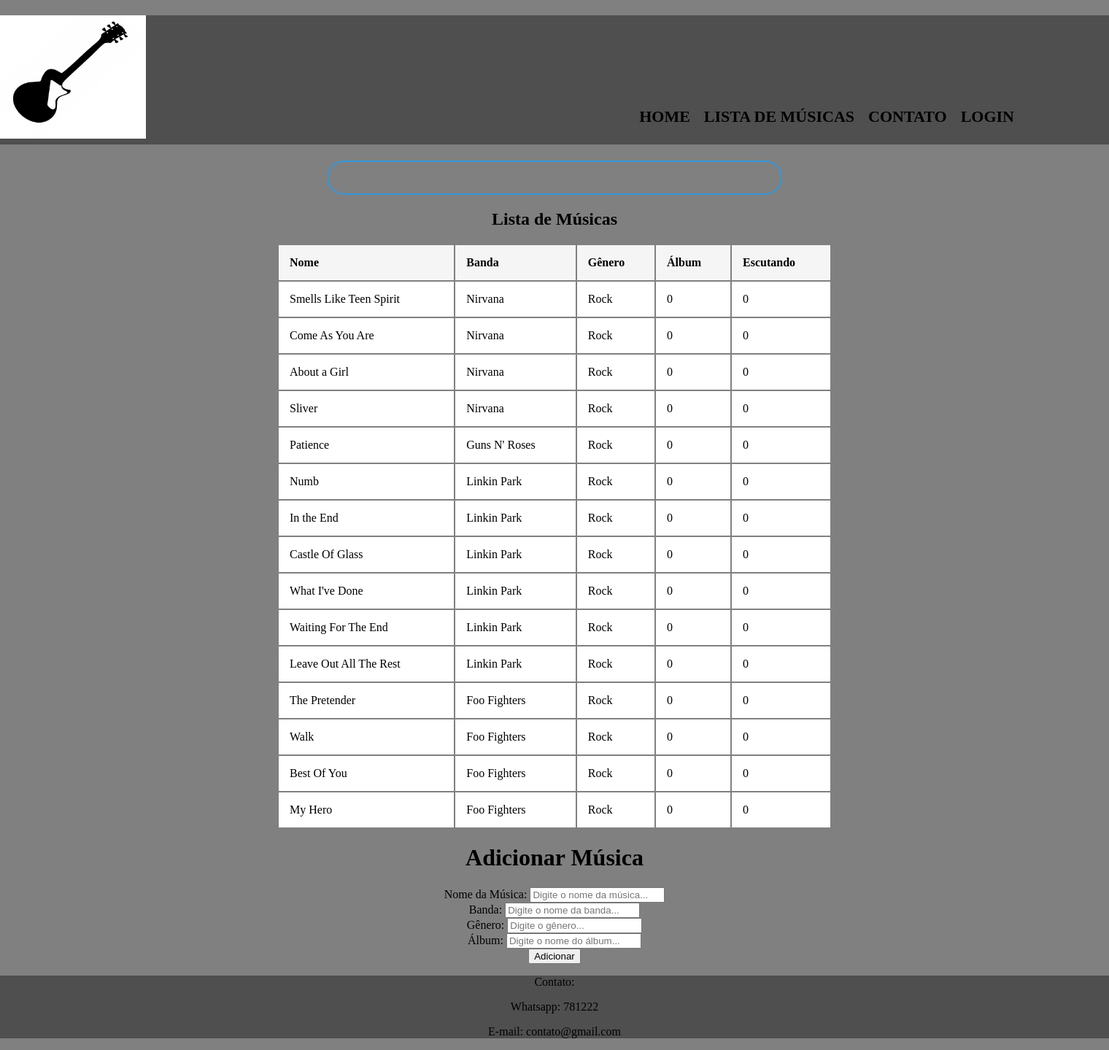
After one commit to JofreTorres/maitabs-v2, a Django app: page /listademusicas in a window 1520 px wide. The commit adds this page. Shown: the whole page at 73% size. Run offline with Django 3.2, Linux system fonts and the light colour scheme.

Commit message:
criação da pagina de lista de musicas, criação da pasta de javacript, corração do bug de IDs

```diff
--- /dev/null
+++ b/Maitabs/mainapp/static/css/listademusicas.css
@@ -0,0 +1,102 @@
+body{
+    margin: 0;
+	padding: 0;
+	border: 0;
+	font-size: 100%;
+	font: inherit;
+	vertical-align: baseline;
+}
+
+body{
+    background-color: gray;
+}
+
+header{
+    background-color: #4F4F4F;
+}
+
+a:hover{
+    color: orange;
+}
+
+.caixa{
+    position: relative;
+    width: 1500px;
+}
+
+nav{
+    position: absolute;
+    top: 110px;
+    right: 110px;
+}
+
+nav li{
+    display: inline;
+    margin: 0 0 0 15px;
+}
+
+.musicas li{
+    background-color: orange;
+}
+
+nav a{
+    text-transform: uppercase;
+    color: black;
+    font-weight: bold;
+    font-size: 22px;
+    text-decoration: none;
+}
+
+img{
+    width: 200px;
+}
+
+.lupa img{
+    text-align: center;
+}
+
+h2{
+    text-align: center;
+}
+
+.search-bar{
+    border: 0;
+    background: none;
+    display: block;
+    margin: 20px auto;
+    text-align: center;
+    border: 2px solid #3498db;
+    padding: 14px 10px;
+    width: 600px;
+    outline: none;
+    color: white;
+    border-radius: 24px;
+    transition: 0.25s;
+}
+
+table {
+  margin: 20px auto;
+  text-align: center;
+  width: 50%;
+}
+
+th, td {
+    background-color: white;
+    padding: 15px;
+    text-align: left;
+}
+
+th, td:hover {background-color: #f5f5f5;}
+
+#form-adiciona{
+    text-align: center;
+}
+
+footer{
+    background-color: #4F4F4F;
+    text-align: center;
+}
+
+.invisivel{
+    display: none;
+}
--- /dev/null
+++ b/Maitabs/mainapp/static/js/listademusicas.js
@@ -0,0 +1,29 @@
+var botaoAdicionar = document.querySelect("#adicionar-musica")
+botaoAdicionar.addEventListener("click", function(event){
+    event.preventDefault();
+
+    var form = document.querySelector("#form-adiciona")
+
+    var nome = form.nome.value;
+    var banda = form.banda.value;
+    var genero = form.genero.value;
+    var album = form.album.value;
+
+    var musicaTr = document.createElement("tr");
+
+    var nomeTd = document.createElement("td");
+    var bandaTd = document.createElement("td");
+    var generoTd = document.createElement("td");
+    var albumTd = document.createElement("td");
+
+    nomeTd.textContext = nome;
+    bandaTd.textContext = banda;
+    generoTd.textContext = genero;
+    albumTd.textContext = album;
+
+    musicaTr.appendChild(nomeTd, bandaTd, generoTd, albumTd);
+
+    var tabela = document.querySelector("#tabela-musicas")
+
+    tabela.appendChild(musicaTr);
+});
--- a/Maitabs/mainapp/templates/mainapp/estilo.css
+++ /dev/null
@@ -1,3 +0,0 @@
-body{
-    background-color: white;
-}
--- a/Maitabs/mainapp/templates/mainapp/home.html
+++ b/Maitabs/mainapp/templates/mainapp/home.html
@@ -14,7 +14,7 @@
             <nav>
                 <ul>
                     <li><a href='index.html'>Home</a></li>
-                    <li><a href='listademusicas.html'>Lista de Músicas</a></li>
+                    <li><a href="{% url 'listademusicas' %}">Lista de Músicas</a></li>
                     <li><a href='contato.html'>Contato</a></li>
                     <li><a href="{% url 'teladelogin' %}">Login</a></li>
                 </ul>
--- /dev/null
+++ b/Maitabs/mainapp/templates/mainapp/listademusicas.html
@@ -0,0 +1,178 @@
+{% load static %}
+<!DOCTYPE html>
+<html lang="en">
+<head>
+    <meta charset="UTF-8">
+    <title>Lista de Músicas</title>
+    <link rel="stylesheet" type="text/css" href="{% static 'css/listademusicas.css' %}">
+    <script src="{% static 'js/listademusicas.js' %}"></script>
+
+</head>
+<body>
+    <header>
+            <div class='caixa'>
+            <h1><img src="{% static 'img/guitar.jpg' %}"></h1>
+            <nav>
+                <ul>
+                    <li><a href="{% url 'home' %}">Home</a></li>
+                    <li><a href="{% url 'listademusicas' %}">Lista de Músicas</a></li>
+                    <li><a href='contato.html'>Contato</a></li>
+                    <li><a href="{% url 'teladelogin' %}">Login</a></li>
+                </ul>
+        </nav>
+        </div>
+
+    </header>
+
+        <main>
+            <input class="search-bar"><!--<img src="{% static 'img/lupa.jpg'%}" class="lupa">-->
+            <h2>Lista de Músicas</h2>
+
+            <table class="lista">
+                <thead>
+                <tr class="musica">
+                    <th>Nome</th>
+                    <th>Banda</th>
+                    <th>Gênero</th>
+                    <th>Álbum</th>
+                    <th>Escutando</th>
+                </tr>
+                </thead>
+                <tbody id="tabela-musicas">
+                <tr class="musica">
+                    <td class="info-nome">Smells Like Teen Spirit</td>
+                    <td class="info-banda">Nirvana</td>
+                    <td class="info-genero">Rock</td>
+                    <td class="info-album">0</td>
+                    <td class="info-escutando">0</td>
+                </tr>
+                 <tr class="musica">
+                    <td class="info-nome">Come As You Are</td>
+                     <td class="info-banda">Nirvana</td>
+                    <td class="info-genero">Rock</td>
+                    <td class="info-album">0</td>
+                    <td class="info-escutando">0</td>
+                </tr>
+                 <tr class="musica">
+                    <td class="info-nome">About a Girl</td>
+                     <td class="info-banda">Nirvana</td>
+                    <td class="info-genero">Rock</td>
+                    <td class="info-album">0</td>
+                    <td class="info-escutando">0</td>
+                </tr>
+                 <tr class="musica">
+                    <td class="info-nome">Sliver</td>
+                     <td class="info-banda">Nirvana</td>
+                    <td class="info-genero">Rock</td>
+                    <td class="info-album">0</td>
+                    <td class="info-escutando">0</td>
+                </tr>
+                <tr class="musica">
+                    <td class="info-nome">Patience</td>
+                    <td class="info-banda">Guns N' Roses</td>
+                    <td class="info-genero">Rock</td>
+                    <td class="info-album">0</td>
+                    <td class="info-escutando">0</td>
+                </tr>
+                <tr class="musica">
+                    <td class="info-nome">Numb</td>
+                    <td class="info-banda">Linkin Park</td>
+                    <td class="info-genero">Rock</td>
+                    <td class="info-album">0</td>
+                    <td class="info-escutando">0</td>
+                </tr>
+                <tr class="musica">
+                    <td class="info-nome">In the End</td>
+                    <td class="info-banda">Linkin Park</td>
+                    <td class="info-genero">Rock</td>
+                    <td class="info-album">0</td>
+                    <td class="info-escutando">0</td>
+                </tr>
+                <tr class="musica">
+                    <td class="info-nome">Castle Of Glass</td>
+                    <td class="info-banda">Linkin Park</td>
+                    <td class="info-genero">Rock</td>
+                    <td class="info-album">0</td>
+                    <td class="info-escutando">0</td>
+                </tr>
+                <tr class="musica">
+                    <td class="info-nome">What I've Done</td>
+                    <td class="info-banda">Linkin Park</td>
+                    <td class="info-genero">Rock</td>
+                    <td class="info-album">0</td>
+                    <td class="info-escutando">0</td>
+                </tr>
+                <tr class="musica">
+                    <td class="info-nome">Waiting For The End</td>
+                    <td class="info-banda">Linkin Park</td>
+                    <td class="info-genero">Rock</td>
+                    <td class="info-album">0</td>
+                    <td class="info-escutando">0</td>
+                </tr>
+                <tr class="musica">
+                    <td class="info-nome">Leave Out All The Rest</td>
+                    <td class="info-banda">Linkin Park</td>
+                    <td class="info-genero">Rock</td>
+                    <td class="info-album">0</td>
+                    <td class="info-escutando">0</td>
+                </tr>
+                <tr class="musica">
+                    <td class="info-nome">The Pretender</td>
+                    <td class="info-banda">Foo Fighters</td>
+                    <td class="info-genero">Rock</td>
+                    <td class="info-album">0</td>
+                    <td class="info-escutando">0</td>
+                </tr>
+                <tr class="musica">
+                    <td class="info-nome">Walk</td>
+                    <td class="info-banda">Foo Fighters</td>
+                    <td class="info-genero">Rock</td>
+                    <td class="info-album">0</td>
+                    <td class="info-escutando">0</td>
+                </tr>
+                <tr class="musica">
+                    <td class="info-nome">Best Of You</td>
+                    <td class="info-banda">Foo Fighters</td>
+                    <td class="info-genero">Rock</td>
+                    <td class="info-album">0</td>
+                    <td class="info-escutando">0</td>
+                </tr>
+                <tr class="musica">
+                    <td class="info-nome">My Hero</td>
+                    <td class="info-banda">Foo Fighters</td>
+                    <td class="info-genero">Rock</td>
+                    <td class="info-album">0</td>
+                    <td class="info-escutando">0</td>
+                </tr>
+                </tbody>
+            </table>
+         <form id="form-adiciona">
+             <h1>Adicionar Música</h1>
+             <div>
+                <label>Nome da Música: </label>
+                <input name="nome" type="text" placeholder="Digite o nome da música...">
+            </div>
+             <div>
+                <label>Banda: </label>
+                <input name="banda" type="text" placeholder="Digite o nome da banda...">
+            </div>
+             <div>
+                <label>Gênero: </label>
+                <input name="genero" type="text" placeholder="Digite o gênero...">
+            </div>
+             <div>
+                <label>Álbum: </label>
+                <input name="album" type="text" placeholder="Digite o nome do álbum...">
+            </div>
+             <button id="adicionar-musica" class="botao bto-principal">Adicionar</button>
+         </form>
+
+
+        </main>
+    <footer>
+            <p>Contato:</p>
+            <p>Whatsapp: 781222</p>
+            <p>E-mail: contato@gmail.com</p>
+    </footer>
+</body>
+</html>
--- a/Maitabs/mainapp/urls.py
+++ b/Maitabs/mainapp/urls.py
@@ -3,5 +3,6 @@ from . import views
 
 urlpatterns = [
     path('', views.home, name='home'),
-    path('teladelogin', views.teladelogin, name='teladelogin')
+    path('teladelogin', views.teladelogin, name='teladelogin'),
+    path('listademusicas', views.listademusicas, name='listademusicas')
 ]
--- a/Maitabs/mainapp/views.py
+++ b/Maitabs/mainapp/views.py
@@ -1,6 +1,7 @@
 from django.shortcuts import render
 from django.http import HttpResponse
 from django.template import loader
+from .models import Musica
 
 def home(request):
     template = loader.get_template('mainapp/home.html')
@@ -11,3 +12,8 @@ def teladelogin(request):
     template = loader.get_template('mainapp/teladelogin.html')
     context = {}
     return HttpResponse(template.render(context, request))
+
+def listademusicas(request):
+    template = loader.get_template('mainapp/listademusicas.html')
+    context = {}
+    return HttpResponse(template.render(context, request))
```
Also changed, not shown: Maitabs/mainapp/models.py (+1 -6 lines), Maitabs/mainapp/static/img/lupa.jpg (added).
